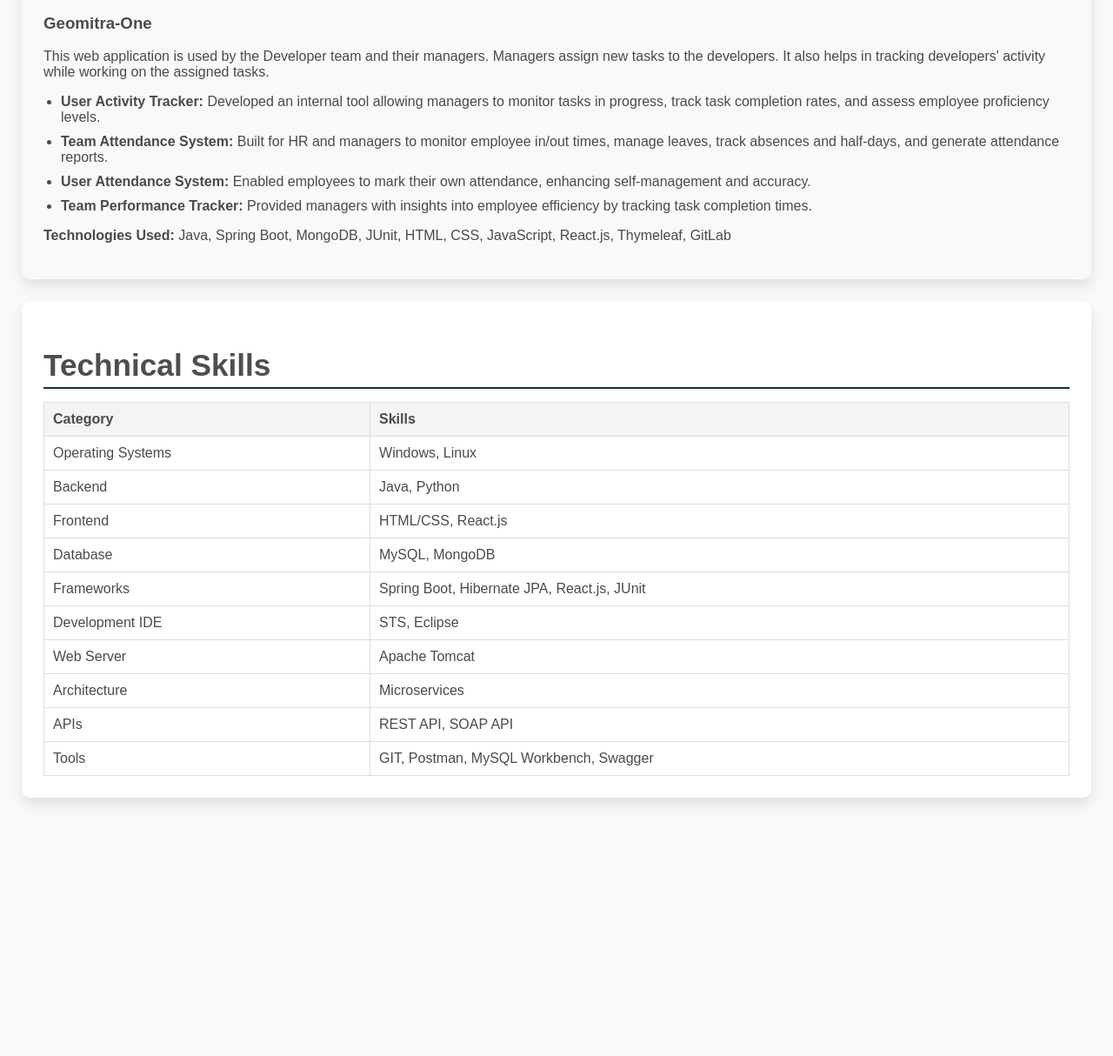
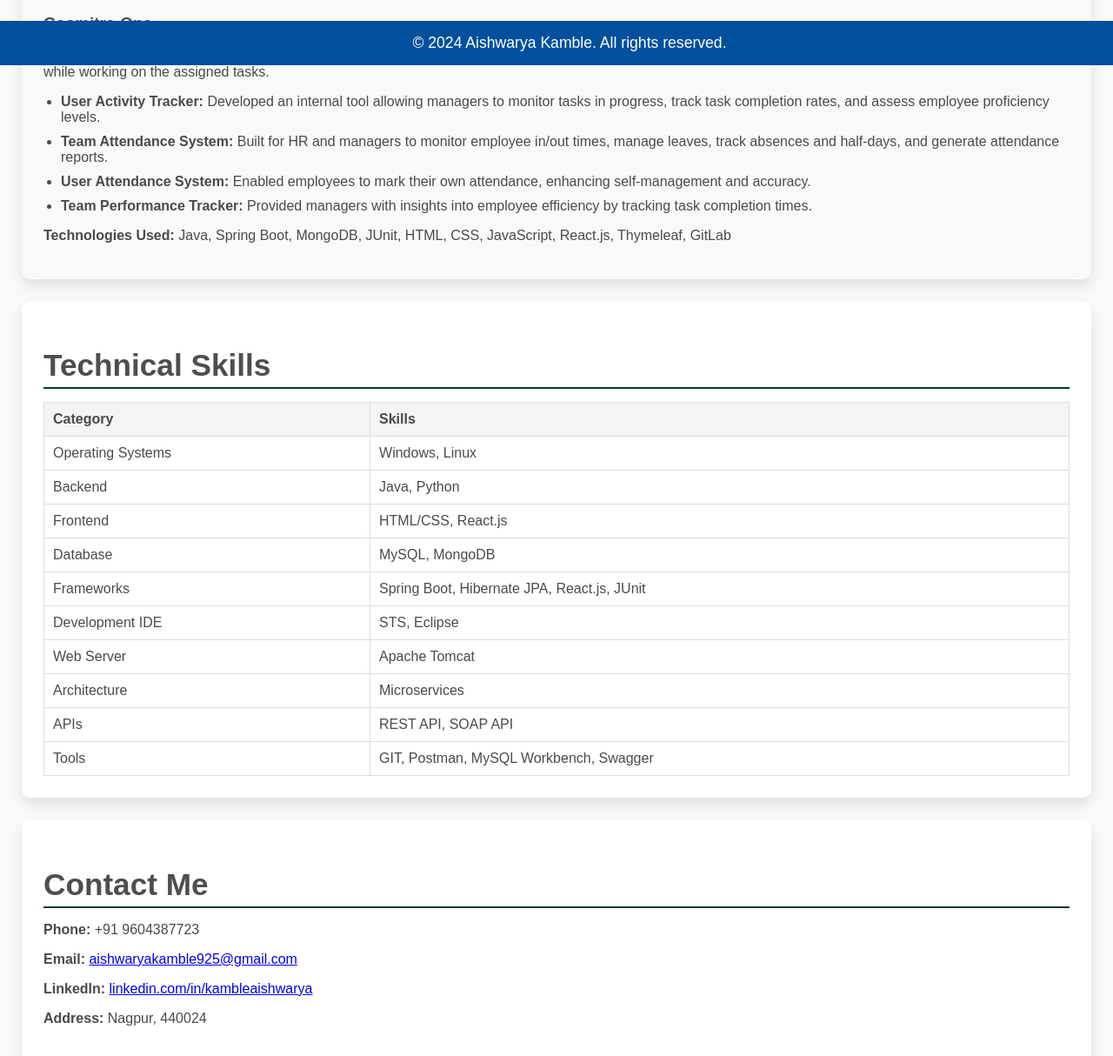
Before and after one commit to kambleaishwarya/money-management-app, a plain HTML site: page index.html in a window 1280 px wide. Shown: the part 725-1939 px from the top of the page at 87% size. Before the commit the page ends 1667 px from the top, so only its background shows below. Drawn offline with Linux system fonts and the light colour scheme.

Commit message:
Add Contact Information and Social Media Links also update footer section.(#8)

```diff
--- a/css/style.css
+++ b/css/style.css
@@ -134,3 +134,36 @@ section {
   background-color: #f4f4f4;
   font-weight: bold;
 }
+
+/* Contact Section */
+#contact .contact-icons {
+  display: flex;
+  justify-content: center;
+  gap: 20px;
+}
+
+#contact .contact-icons a {
+  color: #333;
+  font-size: 2rem;
+  transition: color 0.3s ease;
+}
+
+#contact .contact-icons a:hover {
+  color: #ff6f61;
+}
+
+/* Footer */
+footer {
+  background-color: #00509e;
+  color: white;
+  text-align: center;
+  padding: 15px;
+  position: fixed;
+  bottom: 0;
+  width: 100%;
+}
+
+footer p {
+  margin: 0;
+  font-size: 1.1rem;
+}
--- a/index.html
+++ b/index.html
@@ -140,5 +140,23 @@
         </tr>
       </table>
     </section>
+     <!-- Contact Section -->
+     <section id="contact" class="contact">
+        <h2>Contact Me</h2>
+        <p><strong>Phone:</strong> +91 9604387723</p>
+        <p><strong>Email:</strong> <a href="mailto:aishwaryakamble925@gmail.com">aishwaryakamble925@gmail.com</a></p>
+        <p><strong>LinkedIn:</strong> <a href="https://linkedin.com/in/kambleaishwarya" target="_blank">linkedin.com/in/kambleaishwarya</a></p>
+        <p><strong>Address:</strong> Nagpur, 440024</p>
+        <div class="contact-icons">
+            <a href="https://linkedin.com/in/kambleaishwarya" target="_blank" title="LinkedIn"><i class="fab fa-linkedin"></i></a>
+            <a href="mailto:aishwaryakamble925@gmail.com" title="Email"><i class="fas fa-envelope"></i></a>
+            <a href="tel:+919604387723" title="Phone"><i class="fas fa-phone"></i></a>
+        </div>
+      </section>
+
+  <!-- Footer Section -->
+  <footer>
+      <p>&copy; 2024 Aishwarya Kamble. All rights reserved.</p>
+  </footer>
   </body>
 </html>
```
